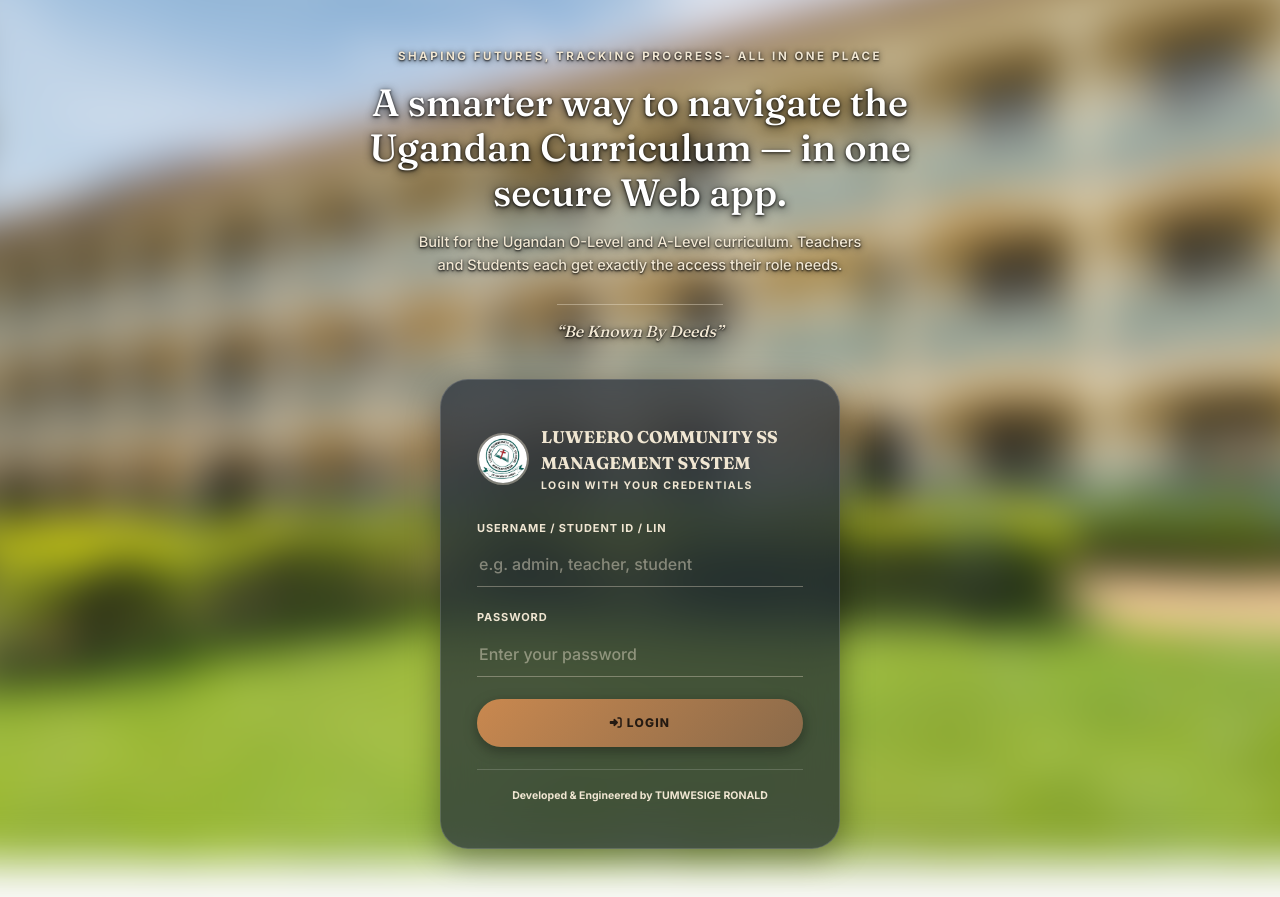
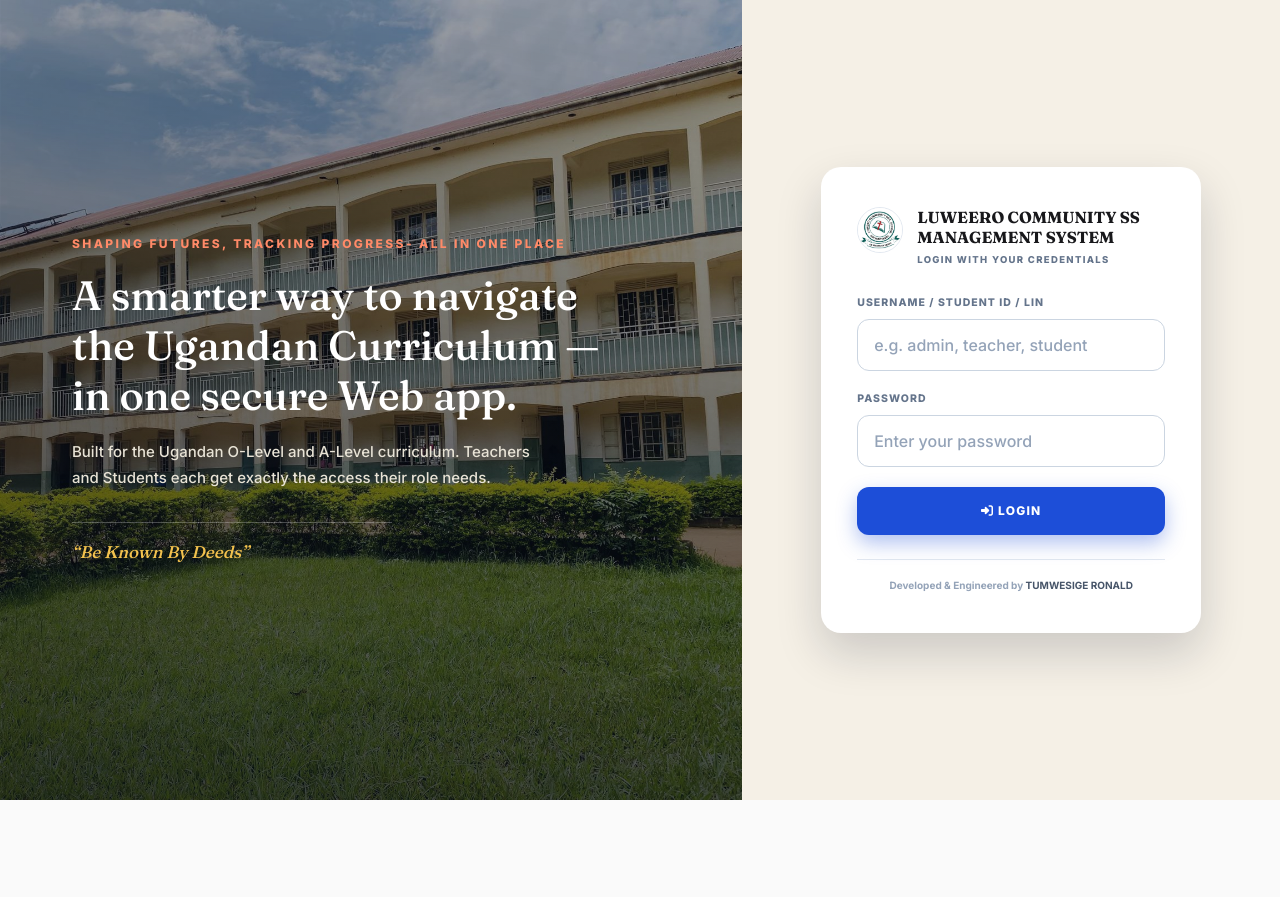
Before and after one commit to TumwesigeRonald/schoolmanagementsystem, a plain HTML site: page index.html in a window 1280 px wide. After the commit the page ends 800 px from the top, so only its background shows below. Drawn offline with nearby package versions, Linux system fonts and the light colour scheme.

Commit message:
Login page

```diff
--- a/styles.css
+++ b/styles.css
@@ -73,205 +73,183 @@ img {
     height: auto;
 }
 .hidden { display: none !important; }
-/* ---------------- LOGIN PAGE — BLURRED GLASSMORPHISM ----------------
-   Full campus photo, heavily blurred (matches the depth-of-field in the
-   reference screenshot) via a ::before pseudo-element rather than a
-   filter on .login-shell itself — filtering the shell would blur the
-   card and text too. The pseudo-element is oversized (inset: -20px) and
-   scaled slightly so the blur's soft edges never show at the viewport
-   boundary. Content (.login-visual, .login-panel-wrap) is lifted onto
-   its own stacking layer with z-index so it paints above the blur.
-   Card uses a cool dark-grey glass fill (not maroon) with a copper/brown
-   gradient button as the sole accent color, matching the screenshot.
-   All existing copy is unchanged — only re-styled. */
+/* ---------------- LOGIN PAGE — SPLIT HERO / WHITE CARD ----------------
+   Two-pane layout matching the live reference screenshot: a full-height
+   campus photo on the left (crisp, NOT blurred — dark gradient laid over
+   it for text legibility) with the headline/tagline/motto, and a plain
+   cream panel on the right holding a solid white login card (no glass/
+   blur effect — this replaced an earlier frosted-glassmorphism version
+   that had drifted from what's actually deployed). All existing copy/
+   markup is unchanged — only re-styled. */
 .login-shell {
     position: relative;
-    overflow: hidden;
     min-height: 100vh;
     min-height: 100dvh;
     display: flex;
-    flex-direction: column;
-    align-items: center;
-    justify-content: center;
-    padding: 48px 24px;
-}
-.login-shell::before {
-    content: "";
-    position: fixed;
-    inset: -20px;
-    background-image: url('school_building.jpg');
-    background-size: cover;
-    background-position: center;
-    transform: scale(1.1);
-    filter: blur(20px);
-    z-index: 0;
+    background: #f5f0e6;
 }
 .login-visual {
     position: relative;
-    z-index: 1;
+    flex: 1 1 58%;
+    min-width: 0;
     display: flex;
     flex-direction: column;
-    align-items: center;
-    text-align: center;
-    max-width: 640px;
-    margin-bottom: 36px;
+    justify-content: center;
+    padding: 64px 72px;
     color: #ffffff;
+    background-image: linear-gradient(190deg, rgba(8,14,26,0.35) 0%, rgba(6,10,20,0.78) 100%), url('school_building.jpg');
+    background-size: cover;
+    background-position: center;
 }
 .login-eyebrow {
     font-family: var(--font-body);
-    letter-spacing: 0.22em;
+    letter-spacing: 0.2em;
     text-transform: uppercase;
-    font-size: 11.5px;
-    font-weight: 700;
-    color: #f0e6d2;
-    text-shadow: 0 1px 6px rgba(0,0,0,0.85), 0 1px 2px rgba(0,0,0,0.9);
-    margin-bottom: 16px;
+    font-size: 12px;
+    font-weight: 800;
+    color: #ff8a68;
+    margin-bottom: 18px;
 }
 .login-visual h1 {
     font-family: var(--font-display);
-    font-size: clamp(24px, 3.6vw, 38px);
-    line-height: 1.18;
-    margin: 0 0 14px 0;
+    font-size: clamp(26px, 3.2vw, 42px);
+    line-height: 1.22;
+    margin: 0 0 18px 0;
+    max-width: 560px;
     color: #ffffff;
-    text-shadow: 0 2px 10px rgba(0,0,0,0.85), 0 1px 3px rgba(0,0,0,0.9);
 }
 .login-visual p.tagline {
-    font-size: 14.5px;
-    color: #f0e6d2;
-    text-shadow: 0 1px 6px rgba(0,0,0,0.85), 0 1px 2px rgba(0,0,0,0.9);
+    font-size: 15px;
+    color: #e8e3d6;
     max-width: 460px;
-    line-height: 1.6;
-    margin: 0 auto;
+    line-height: 1.7;
+    margin: 0;
 }
 .login-motto {
-    margin-top: 28px;
+    margin-top: 32px;
+    padding-top: 16px;
+    border-top: 1px solid rgba(255,255,255,0.25);
     font-family: var(--font-display);
     font-style: italic;
-    font-size: 16px;
-    color: #f0e6d2;
-    text-shadow: 0 1px 6px rgba(0,0,0,0.85), 0 1px 2px rgba(0,0,0,0.9);
-    padding-top: 14px;
-    border-top: 1px solid rgba(240,230,210,0.4);
+    font-size: 17px;
+    color: #f2c14e;
     max-width: 320px;
 }
 .login-panel-wrap {
-    position: relative;
-    z-index: 1;
-    width: 100%;
+    flex: 1 1 42%;
+    min-width: 0;
     display: flex;
     align-items: center;
     justify-content: center;
+    padding: 48px;
+    background: #f5f0e6;
 }
-/* Cool dark-grey frosted glass card, matching the reference screenshot. */
 .login-card {
     width: 100%;
-    max-width: 400px;
-    background: rgba(31, 41, 55, 0.7);
-    backdrop-filter: blur(20px);
-    -webkit-backdrop-filter: blur(20px);
-    border: 1px solid rgba(255,255,255,0.15);
-    border-radius: 28px;
-    padding: 44px 36px;
-    box-shadow: 0 8px 32px 0 rgba(0,0,0,0.4);
+    max-width: 380px;
+    background: #ffffff;
+    border-radius: 20px;
+    padding: 40px 36px;
+    box-shadow: 0 20px 45px rgba(15,23,42,0.18);
 }
 .login-badge-row {
     display: flex;
-    align-items: center;
-    gap: 12px;
-    margin-bottom: 26px;
+    align-items: flex-start;
+    gap: 14px;
+    margin-bottom: 28px;
 }
 .login-badge-row img {
-    width: 52px; height: 52px;
+    width: 46px; height: 46px;
     border-radius: 50%;
     object-fit: cover;
-    border: 2px solid rgba(240,230,210,0.4);
+    border: 1px solid #e2e8f0;
+    flex-shrink: 0;
 }
 /* Selector targets h3 to match the heading element used in index.html. */
 .login-badge-row h3 {
     font-family: var(--font-display);
-    font-size: 17px;
+    font-size: 16px;
+    line-height: 1.25;
     margin: 0;
-    color: #f0e6d2;
-    font-weight: 600;
+    color: var(--navy-900);
+    font-weight: 700;
 }
 .login-badge-row span {
     display: block;
-    font-size: 10.5px;
+    font-size: 9.5px;
     letter-spacing: 0.14em;
     text-transform: uppercase;
-    font-weight: 700;
-    color: #f0e6d2;
-    margin-top: 3px;
+    font-weight: 800;
+    color: #64748b;
+    margin-top: 6px;
 }
 .field-label {
     display: block;
-    font-size: 11px;
-    font-weight: 700;
-    letter-spacing: 0.08em;
+    font-size: 10.5px;
+    font-weight: 800;
+    letter-spacing: 0.1em;
     text-transform: uppercase;
-    color: #f0e6d2;
+    color: #64748b;
     margin-bottom: 8px;
 }
-/* Minimalist underline style — no fill, no full border, just a thin
-   bottom border. */
 .control-input, .control-select {
     width: 100%;
-    padding: 8px 2px 10px;
-    border: none;
-    border-bottom: 1.5px solid rgba(240,230,210,0.35);
-    border-radius: 0;
-    font-size: 16px;
+    padding: 13px 16px;
+    border: 1.5px solid #cbd5e1;
+    border-radius: 12px;
+    font-size: 14px;
     font-weight: 500;
-    color: #f0e6d2;
-    background: transparent;
-    transition: border-color 0.15s ease;
+    color: #1e293b;
+    background: #ffffff;
+    transition: border-color 0.15s ease, box-shadow 0.15s ease;
     font-family: var(--font-body);
 }
-.control-input::placeholder { color: rgba(240,230,210,0.45); font-weight: 400; }
+.control-input::placeholder { color: #94a3b8; font-weight: 400; }
 .control-input:focus, .control-select:focus {
     outline: none;
-    border-bottom-color: #f0e6d2;
-    box-shadow: none;
+    border-color: #2563eb;
+    box-shadow: 0 0 0 3px rgba(37,99,235,0.15);
 }
-.login-field { margin-bottom: 22px; }
-/* Primary action button — warm copper-to-brown gradient, per screenshot. */
+.login-field { margin-bottom: 20px; }
+/* Primary action button — solid blue, per reference screenshot (replaces
+   the earlier copper/brown gradient from the glassmorphism version). */
 .login-submit {
     width: 100%;
     padding: 15px;
-    background: linear-gradient(135deg, #c9884f 0%, #8a6a4a 100%);
-    color: #241a12;
+    background: #1d4ed8;
+    color: #ffffff;
     font-weight: 800;
     font-size: 12px;
     letter-spacing: 0.1em;
     text-transform: uppercase;
     border: none;
-    border-radius: 999px;
+    border-radius: 12px;
     cursor: pointer;
     transition: filter 0.15s ease, transform 0.1s ease, box-shadow 0.15s ease;
-    box-shadow: 0 4px 14px rgba(0,0,0,0.35);
+    box-shadow: 0 8px 20px rgba(29,78,216,0.35);
 }
-.login-submit:hover { filter: brightness(1.1); box-shadow: 0 6px 18px rgba(0,0,0,0.4); }
+.login-submit:hover { filter: brightness(1.08); }
 .login-submit:active { transform: translateY(1px); filter: brightness(1.03); }
 .login-error {
-    background: rgba(220,38,38,0.18);
-    color: #ffd7d7;
+    background: #fef2f2;
+    color: #b91c1c;
     font-size: 12px;
     font-weight: 700;
     padding: 10px 14px;
     border-radius: 8px;
     margin-bottom: 16px;
-    border: 1px solid rgba(248,113,113,0.4);
+    border: 1px solid #fecaca;
 }
 .login-footer-note {
-    margin-top: 22px;
+    margin-top: 24px;
     padding-top: 18px;
-    border-top: 1px solid rgba(255,255,255,0.16);
+    border-top: 1px solid #e2e8f0;
     text-align: center;
-    font-size: 10.5px;
+    font-size: 10px;
     font-weight: 700;
-    color: #f0e6d2;
+    color: #94a3b8;
 }
-.login-footer-note span { color: #f0e6d2; }
+.login-footer-note span { color: #475569; }
 /* ---------------- DASHBOARD SHELL ---------------- */
 .app-header {
     display: flex;
@@ -835,21 +813,25 @@ input, select, textarea {
    pushes past the edge of a phone screen.
    --------------------------------------------------------- */
 @media (max-width: 900px) {
-    /* position: fixed on ::before is expensive/buggy on mobile browsers,
-       so anchor the blurred background to the shell itself instead of
-       the viewport on smaller screens. */
     .login-shell {
-        min-height: auto;
-        padding: 40px 20px;
-        padding-top: calc(40px + env(safe-area-inset-top));
-        padding-bottom: calc(40px + env(safe-area-inset-bottom));
+        flex-direction: column;
     }
-    .login-shell::before { position: absolute; }
-    .login-visual { margin-bottom: 28px; }
-    .login-motto { margin: 24px auto 0; }
+    .login-visual {
+        flex: none;
+        min-height: 320px;
+        padding: 48px 28px;
+        padding-top: calc(48px + env(safe-area-inset-top));
+    }
+    .login-panel-wrap {
+        flex: none;
+        padding: 32px 20px;
+        padding-bottom: calc(32px + env(safe-area-inset-bottom));
+    }
+    .login-motto { margin-top: 24px; }
 }
 @media (max-width: 480px) {
     .login-card { padding: 34px 26px; }
+    .login-visual { padding: 40px 22px; }
     .login-visual h1 { font-size: clamp(22px, 7vw, 28px); }
     .login-visual p.tagline { font-size: 13.5px; }
 }
```
